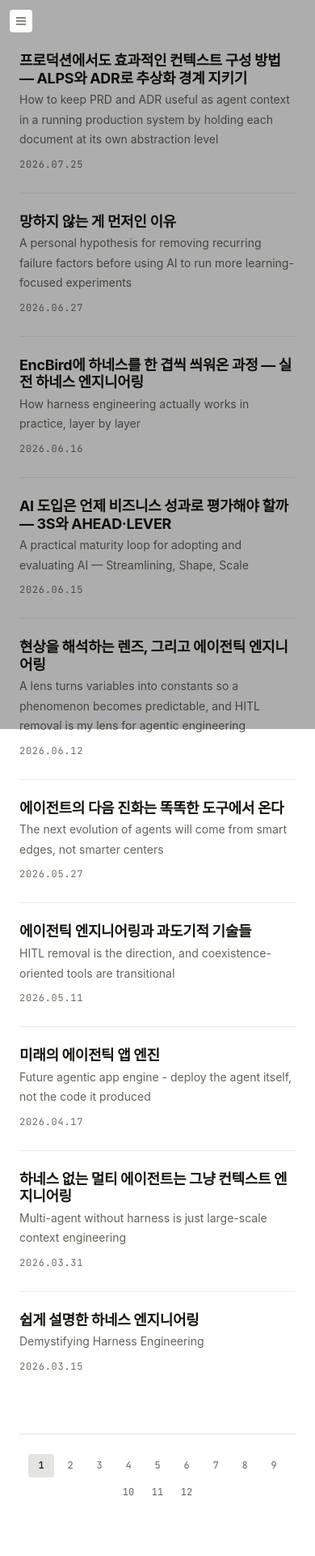
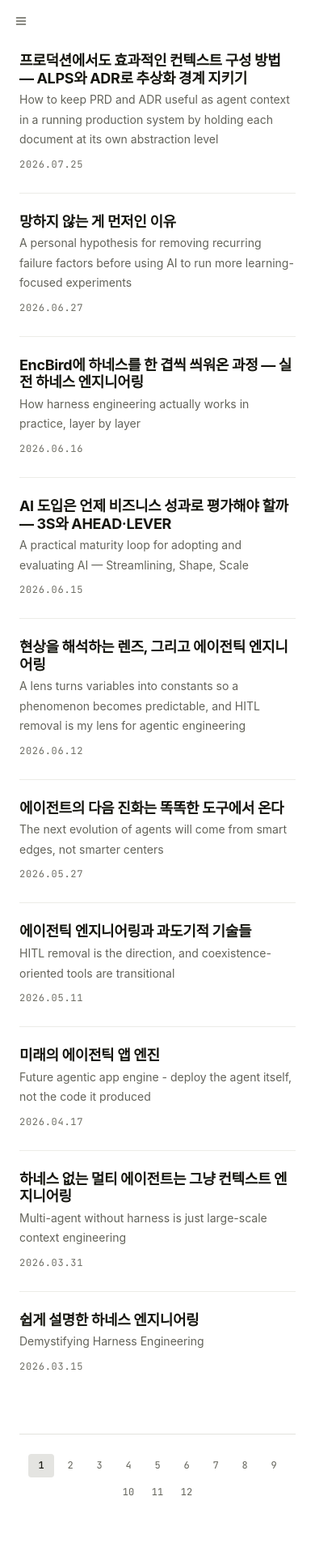
Before and after one commit to haandol/haandol.github.com, a Jekyll site: the page built from index.html, in a window 390 px wide. Shown: the whole page at 81% size. Built offline with Jekyll 4.4.1, drawn with Linux system fonts in a browser that asks for light colours; some web fonts are replaced; the list of posts is cut into pages by our own code.

Commit message:
Fix persistent mobile sidebar backdrop

```diff
--- a/public/css/layout.css
+++ b/public/css/layout.css
@@ -506,7 +506,7 @@
 /* ── 모바일 — 사이드바는 오버레이 ──────────────────────────── */
 
 @media (max-width: 47.99em) {
-  .sidebar {
+  .sidebar-open .sidebar {
     box-shadow: 0 0 0 100vmax rgba(0, 0, 0, 0.32);
     clip-path: inset(0 -100vmax 0 0);
   }
```
